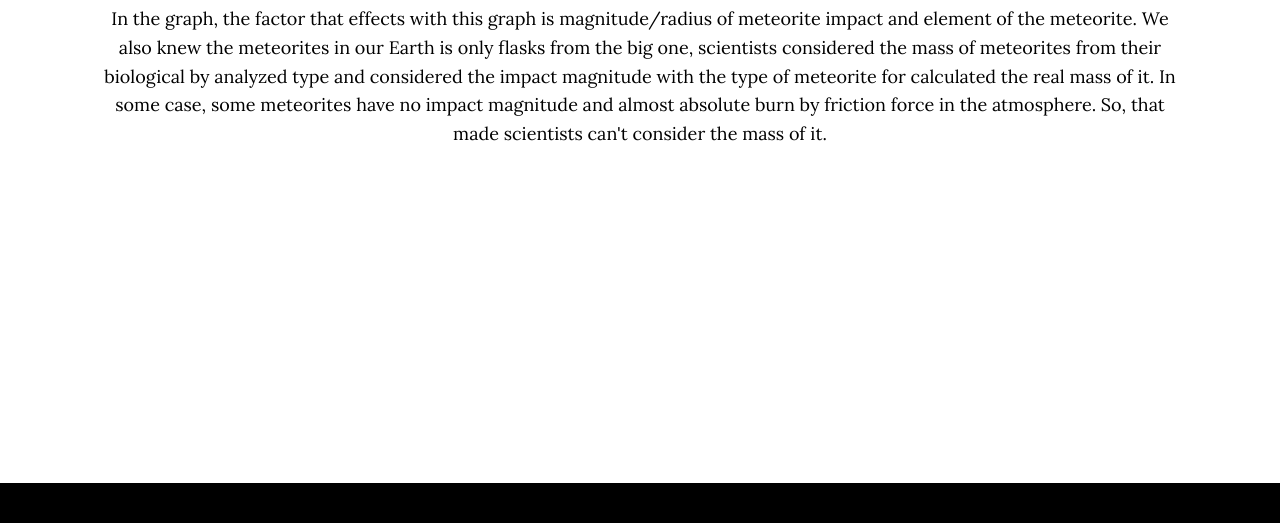
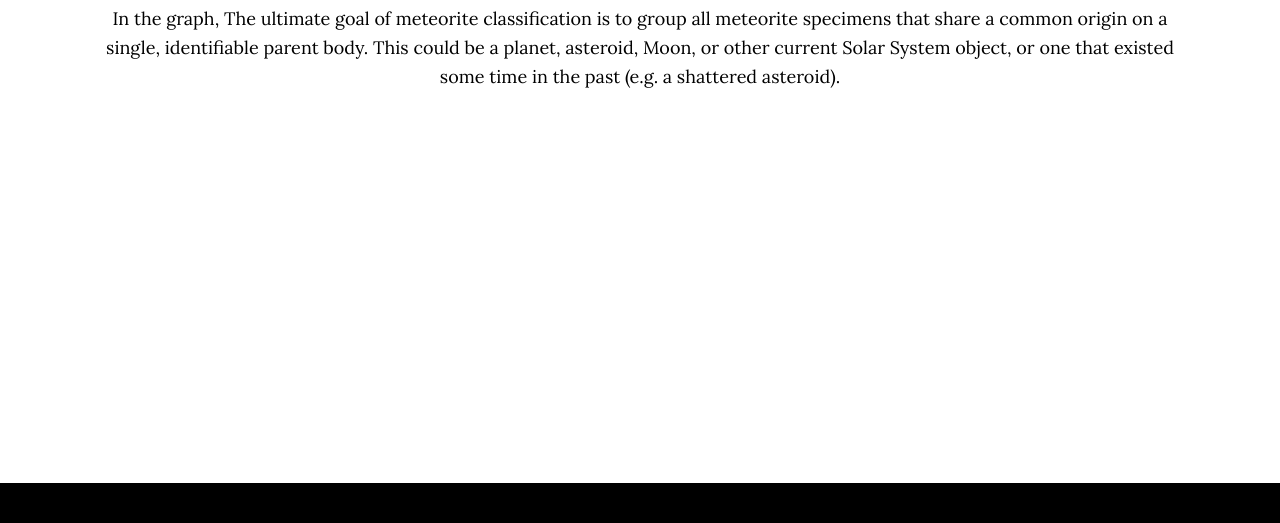
Before and after one commit to dekdew/Meteorite-Landings-Analysis, a Flask app: page / in a window 1280 px wide. Shown: the part 4277-4800 px from the top of the page. Run offline with Flask 2, Linux system fonts and the light colour scheme; some libraries are stand-ins or nearby versions.

Commit message:
add comment of class chart

```diff
--- a/templates/index.html
+++ b/templates/index.html
@@ -138,7 +138,7 @@
           </object>
         </div>
         <div class="col-lg-12 mx-auto">
-          <p style="color:#000;">In the graph, the factor that effects with this graph is magnitude/radius of meteorite impact and element of the meteorite. We also knew the meteorites in our Earth is only flasks from the big one, scientists considered the mass of meteorites from their biological by analyzed type and considered the impact magnitude with the type of meteorite for calculated the real mass of it. In some case, some meteorites have no impact magnitude and almost absolute burn by friction force in the atmosphere. So, that made scientists can't consider the mass of it.</p>
+          <p style="color:#000;">In the graph, The ultimate goal of meteorite classification is to group all meteorite specimens that share a common origin on a single, identifiable parent body. This could be a planet, asteroid, Moon, or other current Solar System object, or one that existed some time in the past (e.g. a shattered asteroid).</p>
         </div>
       </div>
     </section>
```
